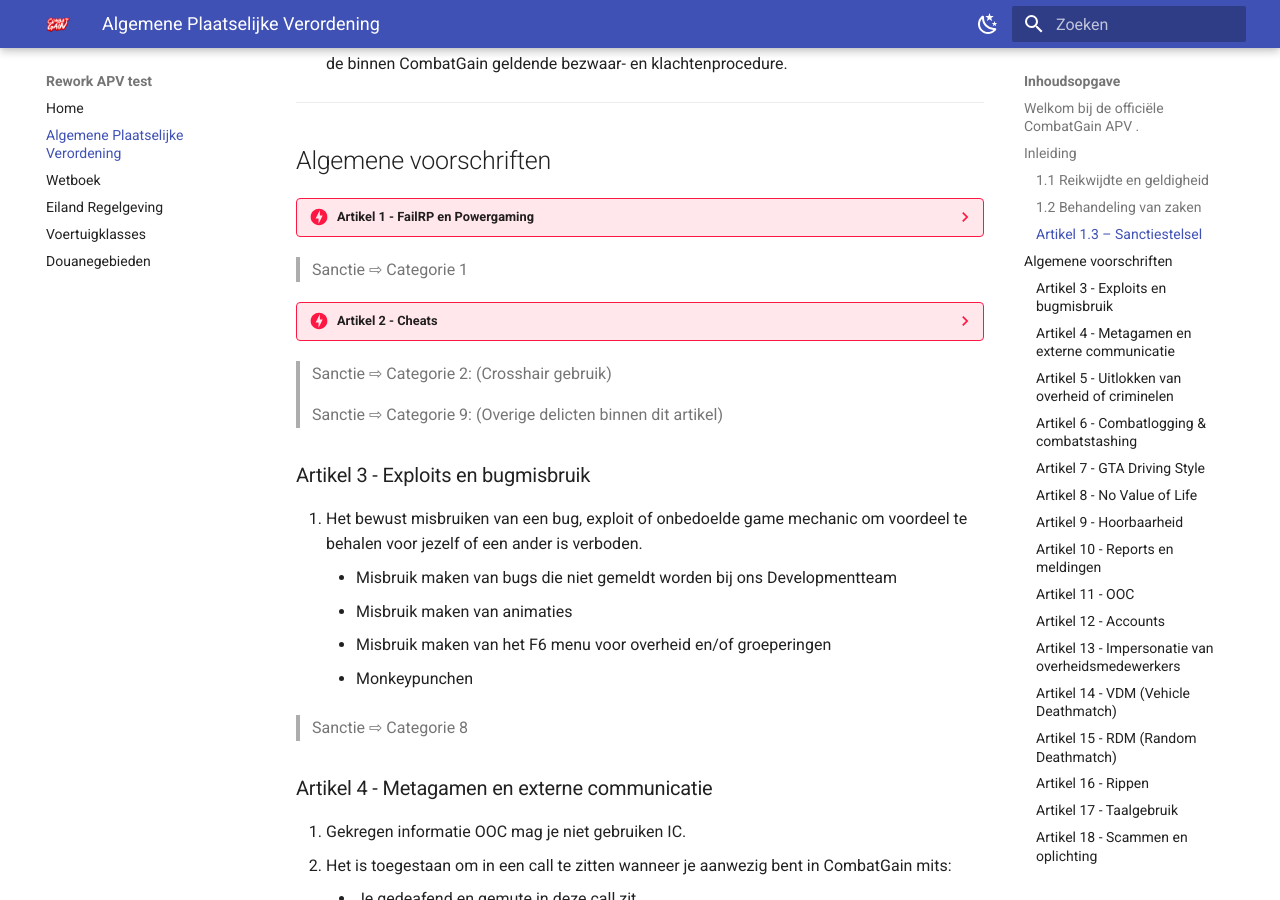
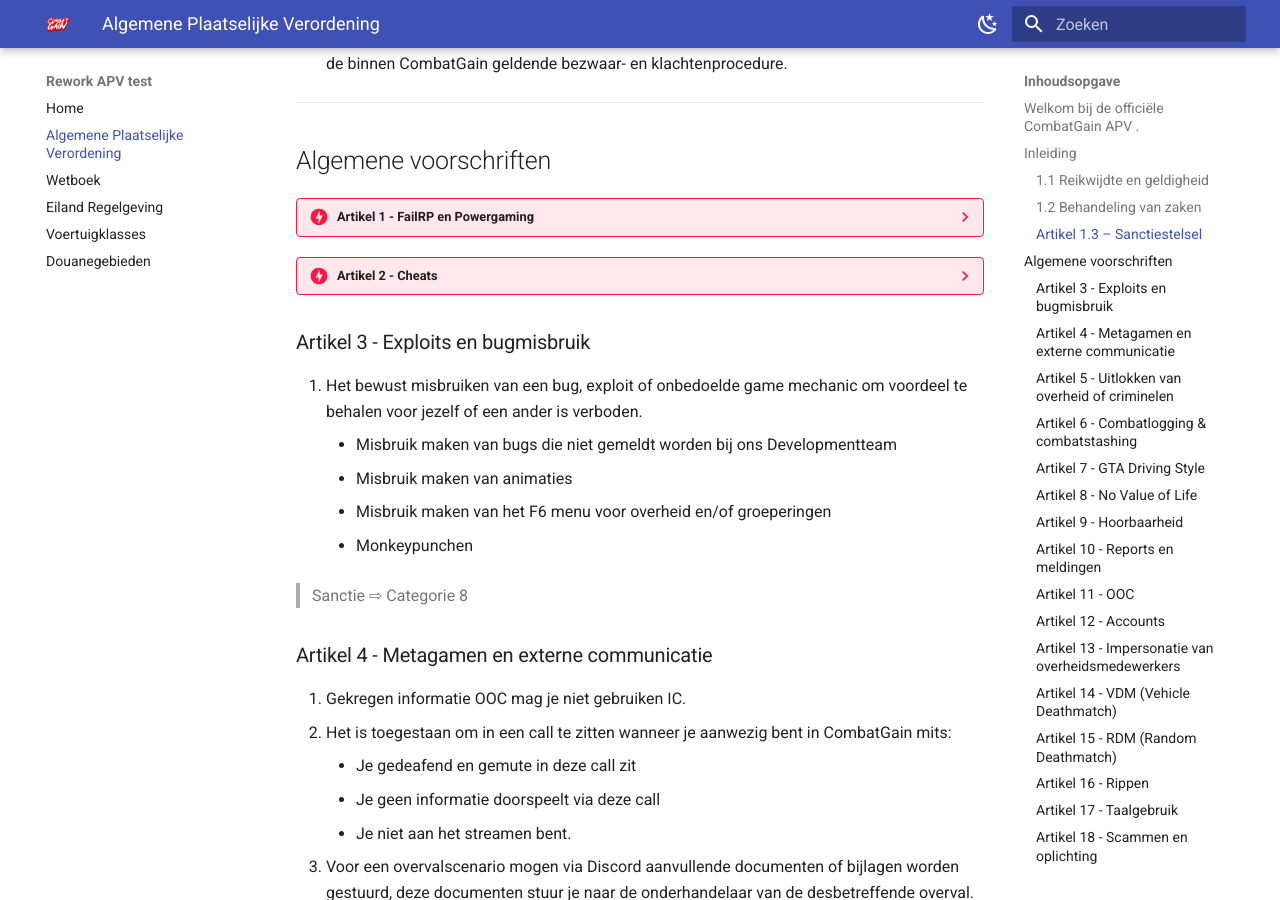
Before and after one commit to Sungerbob1/APVcg, an MkDocs documentation site: the page built from docs/apv.md, in a window 1280 px wide and 900 px high, scrolled down 2171 px. Built offline with MkDocs 1.6.1 and Material for MkDocs 9.7.7, drawn with Linux system fonts in a browser that asks for light colours; comment, search, counter and statistics services are not loaded.

Commit message:
ddddddddddd

```diff
--- a/docs/apv.md
+++ b/docs/apv.md
@@ -60,7 +60,7 @@
     -  Het is niet toegestaan om de Z-spier te gebruiken om te checken waar een andere speler verstopt zit.
     -  Het is verboden om meth te produceren in/onder gebouwen, tunnels of op treinsporen. Over het algemeen mag er dus niet worden gekookt op locaties waar de rode rook niet zichtbaar is.
 
-> Sanctie ⇨ Categorie 1
+    -> Sanctie ⇨ Categorie 1
 
 ??? info danger "Artikel 2 - Cheats"
     - Het gebruiken van software, hulpmiddelen of aanpassingen van derden om voordeel te behalen voor jezelf of een ander is verboden.
@@ -69,9 +69,8 @@
     -  Je kan ten alle tijden worden gesanctioneerd na aanleiding van ontvangen videobeelden.
     -  Een zogenoemde crosshair is ook niet toegestaan.
 
-> Sanctie ⇨ Categorie 2: (Crosshair gebruik)
-
-> Sanctie ⇨ Categorie 9: (Overige delicten binnen dit artikel)
+    - > Sanctie ⇨ Categorie 2: (Crosshair gebruik)
+    - > Sanctie ⇨ Categorie 9: (Overige delicten binnen dit artikel)
 
 
 ### Artikel 3 - Exploits en bugmisbruik
```
